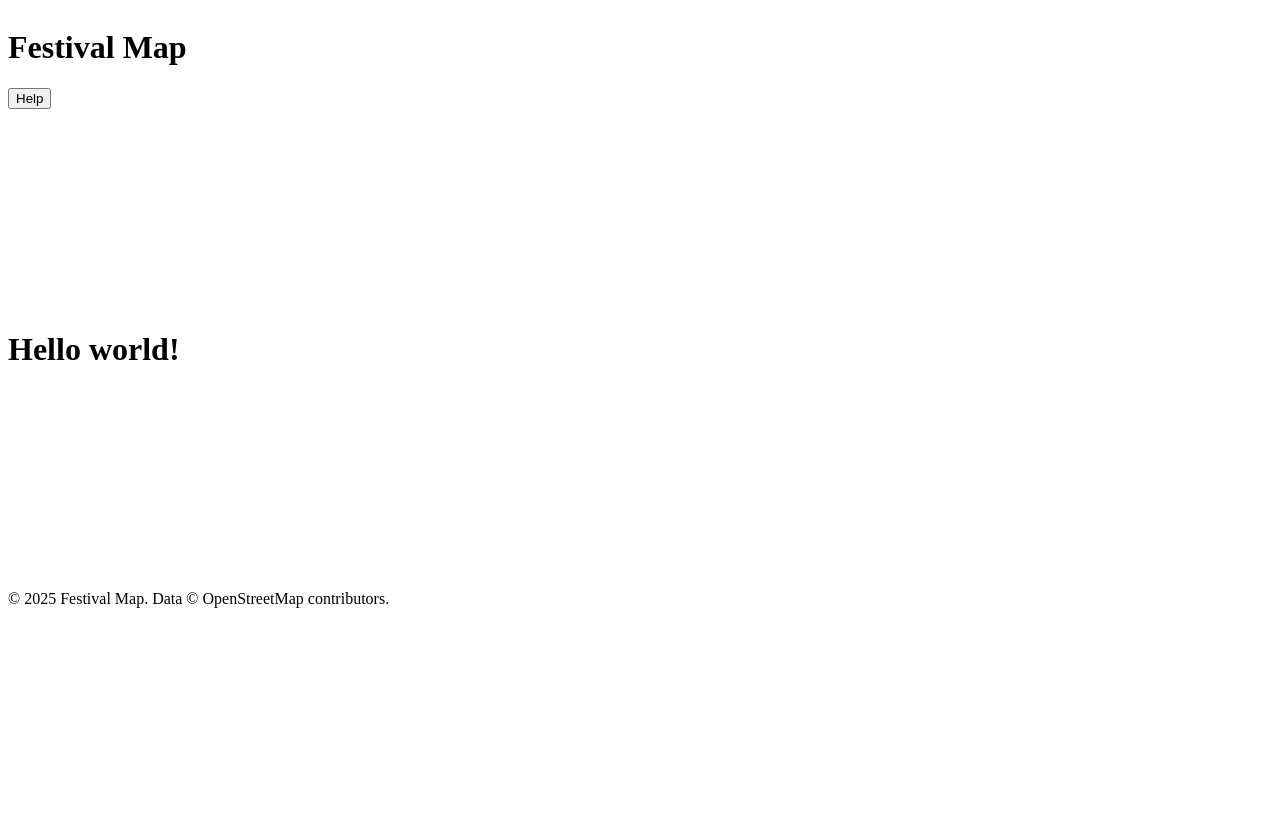
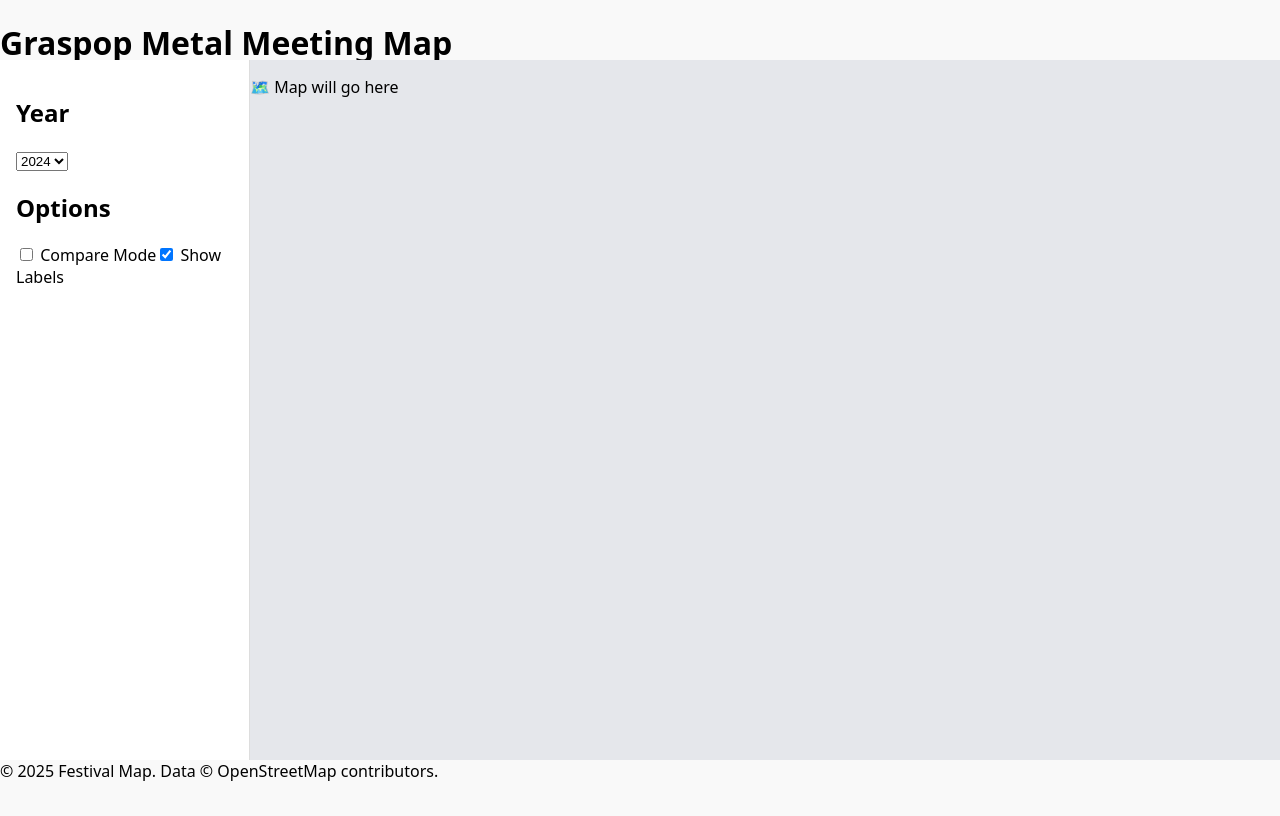
Before and after one commit to Tommatheussen/gmm_map, a SvelteKit app: page / in a window 1280 px wide. Built offline with nearby package versions, Linux system fonts and the light colour scheme.

Commit message:
Add initial components and page layout

```diff
--- a/src/app.html
+++ b/src/app.html
@@ -8,6 +8,23 @@
   <link rel="icon" href="favicon.svg" />
   %sveltekit.head%
 </head>
+<style>
+  :root {
+    --header-height: 60px;
+    --footer-height: 40px;
+    --sidebar-width: 250px;
+    --bg-color: #f9f9f9;
+    --accent: #2563eb;
+  }
+
+  html,
+  body {
+    margin: 0;
+    height: 100%;
+    font-family: system-ui, sans-serif;
+    background-color: var(--bg-color);
+  }
+</style>
 
 <body data-sveltekit-preload-data="hover">
   <div style="display: contents">%sveltekit.body%</div>
--- a/src/lib/components/Footer.svelte
+++ b/src/lib/components/Footer.svelte
@@ -1,3 +1,5 @@
-<footer class="flex items-center justify-center bg-gray-100 border-t h-[var(--footer-height)] text-sm text-gray-500">
-  © {new Date().getFullYear()} Festival Map. Data © OpenStreetMap contributors.
+<footer
+	class="flex items-center justify-center bg-gray-100 border-t h-[var(--footer-height)] text-sm text-gray-500"
+>
+	© {new Date().getFullYear()} Festival Map. Data © OpenStreetMap contributors.
 </footer>
--- a/src/lib/components/Header.svelte
+++ b/src/lib/components/Header.svelte
@@ -1,10 +1,9 @@
 <script lang="ts">
-  export let title: string = "Festival Map";
+	export let title: string = 'Graspop Metal Meeting Map';
 </script>
 
-<header class="flex items-center justify-between px-4 bg-blue-600 text-white h-[var(--header-height)]">
-  <h1 class="text-lg font-semibold">{title}</h1>
-  <nav>
-    <button class="bg-white/20 px-3 py-1 rounded hover:bg-white/30">Help</button>
-  </nav>
+<header
+	class="flex items-center justify-between px-4 bg-blue-600 text-white h-[var(--header-height)]"
+>
+	<h1 class="text-lg font-semibold">{title}</h1>
 </header>
--- /dev/null
+++ b/src/lib/components/MapView.svelte
@@ -0,0 +1,21 @@
+<script lang="ts">
+	import { onMount } from 'svelte';
+	let mapContainer: HTMLDivElement;
+
+	onMount(() => {
+		// Later: initialize Leaflet or Mapbox here
+		console.log('Map container mounted:', mapContainer);
+	});
+</script>
+
+<div bind:this={mapContainer} class="map-container">
+	<p class="text-center text-gray-500 mt-10">🗺️ Map will go here</p>
+</div>
+
+<style>
+	.map-container {
+		background-color: #e5e7eb;
+		width: 100%;
+		height: 100%;
+	}
+</style>
--- /dev/null
+++ b/src/lib/components/Sidebar.svelte
@@ -0,0 +1,36 @@
+<script lang="ts">
+	export let years = [2022, 2023, 2024];
+	let selectedYear = 2024;
+
+	let options = [
+		{ id: 'compare', label: 'Compare Mode', checked: false },
+		{ id: 'labels', label: 'Show Labels', checked: true }
+	];
+</script>
+
+<aside class="sidebar">
+	<h2 class="text-lg font-semibold mb-2">Year</h2>
+	<select bind:value={selectedYear} class="w-full p-1 border rounded">
+		{#each years as year}
+			<option value={year}>{year}</option>
+		{/each}
+	</select>
+
+	<div class="mt-4">
+		<h2 class="text-lg font-semibold mb-2">Options</h2>
+		{#each options as opt}
+			<label class="block mb-1">
+				<input type="checkbox" bind:checked={opt.checked} />
+				{opt.label}
+			</label>
+		{/each}
+	</div>
+</aside>
+
+<style>
+	.sidebar {
+		background-color: #fff;
+		border-right: 1px solid #ddd;
+		padding: 1rem;
+	}
+</style>
--- a/src/routes/+layout.svelte
+++ b/src/routes/+layout.svelte
@@ -4,6 +4,12 @@
 
 	let { children } = $props();
 </script>
+
+<div class="layout">
+	<Header />
+	{@render children()}
+	<Footer />
+</div>
 
 <style>
 	.layout {
@@ -12,9 +18,3 @@
 		height: 100vh;
 	}
 </style>
-
-<div class="layout">
-  <Header />
-  {@render children()}
-  <Footer />
-</div>
--- a/src/routes/+page.svelte
+++ b/src/routes/+page.svelte
@@ -1,4 +1,17 @@
 <script lang="ts">
+	import Sidebar from '$lib/components/Sidebar.svelte';
+	import MapView from '$lib/components/MapView.svelte';
 </script>
 
-<h1>Hello world!</h1>
+<div class="main">
+	<Sidebar />
+	<MapView />
+</div>
+
+<style>
+	.main {
+		display: grid;
+		grid-template-columns: var(--sidebar-width) 1fr;
+		overflow: hidden;
+	}
+</style>
```
Lines whose indentation alone changed are shown as unchanged.
